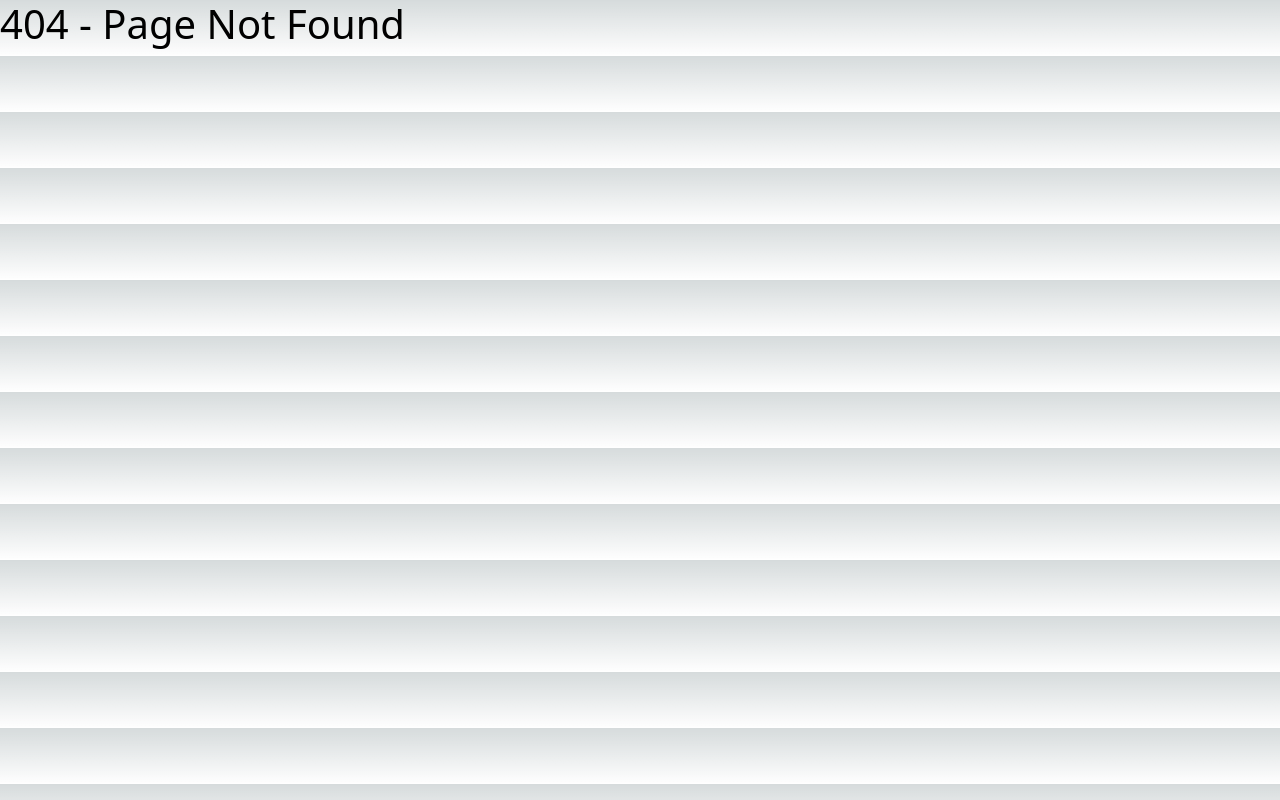
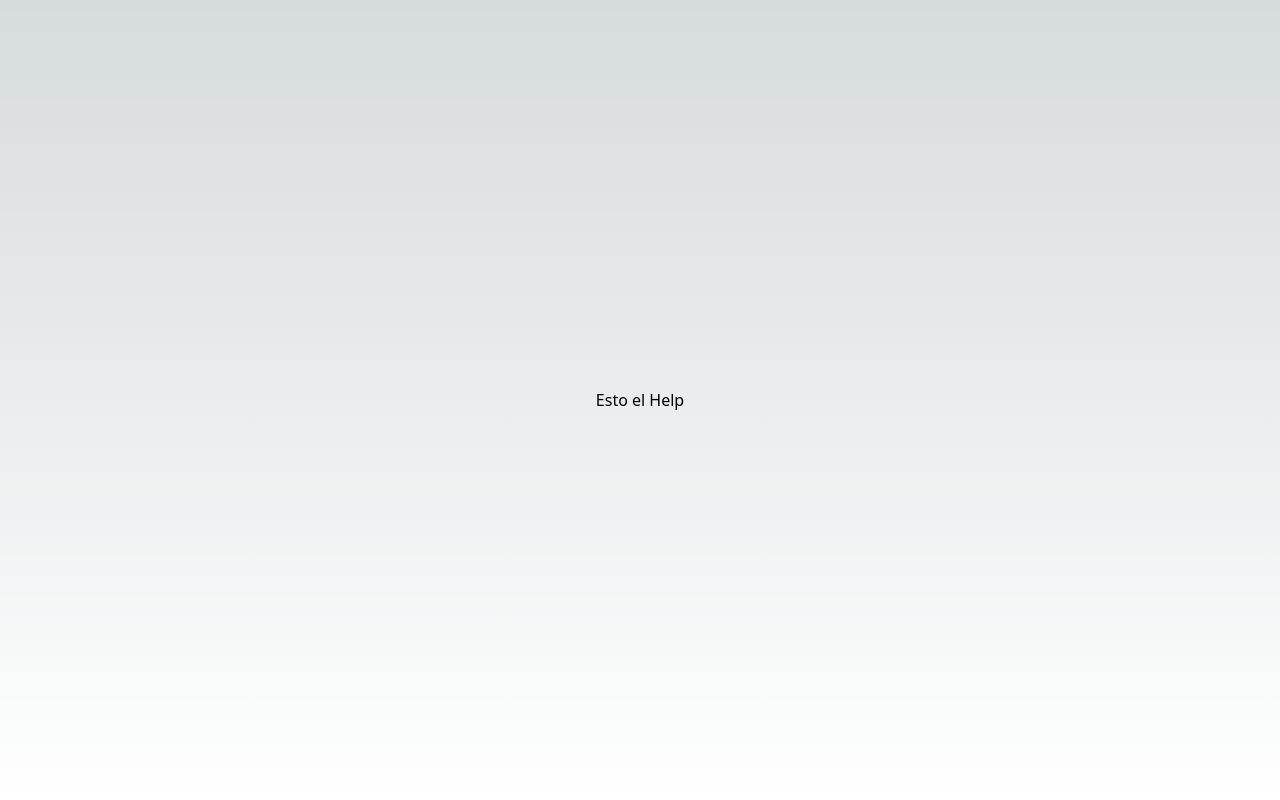
Before and after one commit to rambmario/frontend-react, a Next.js app in the folder proyecto001/: page /help in a window 1280 px wide. Before the commit this address had no page. Built offline with nearby package versions, Linux system fonts and the light colour scheme.

Commit message:
added help page

```diff
--- /dev/null
+++ b/proyecto001/src/pages/help.js
@@ -0,0 +1,28 @@
+import Head from 'next/head'
+//import Image from 'next/image'
+import { Inter } from 'next/font/google'
+import styles from '@/styles/Home.module.css'
+
+const inter = Inter({ subsets: ['latin'] })
+
+
+export default function Help() {
+  /* Esto es una promesa de obtener datos desde algun backend*/
+  /*fetch(urlRequest)
+    .then(response => console.log("Se cumplio la promesa: " + response))
+    .catch(reason => console.log("NO cumplio la promesa: " + reason))
+*/
+  return (
+    <>
+      <Head>
+        <title>Create Next App</title>
+        <meta name="description" content="Generated by create next app" />
+        <meta name="viewport" content="width=device-width, initial-scale=1" />
+        <link rel="icon" href="/favicon.ico" />
+      </Head>
+      <main className={styles.main}>
+        Esto el Help
+      </main>
+    </>
+  )
+}
```
